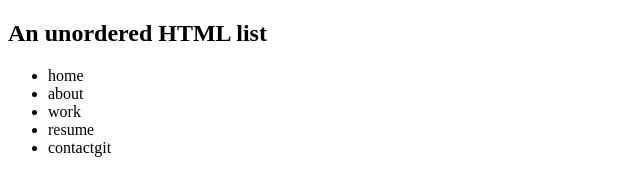
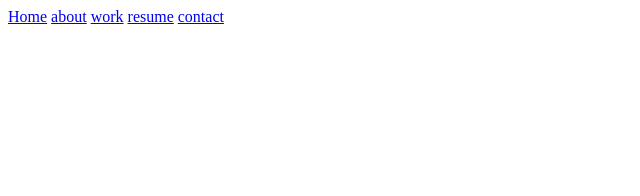
Before and after one commit to medahmedmejri/projet.html, a plain HTML site: page pp.html in a window 1280 px wide. Shown: the whole page, without its empty margins (0-640 px from the left). Drawn offline with Linux system fonts and the light colour scheme.

Commit message:
adding pp.html

```diff
--- a/pp.html
+++ b/pp.html
@@ -1,15 +1,26 @@
 <!DOCTYPE html>
 <html>
+<head>
+<style>
+ul {
+  list-style-type: none;
+  margin: 0;
+  padding: 0;
+}
+
+li {
+  display: inline;
+}
+</style>
+</head>
 <body>
 
-<h2>An unordered HTML list</h2>
-
 <ul>
-  <li>home </li>
-  <li>about</li>
-  <li>work</li>
-  <li>resume</li>
-  <li>contactgit </li>
+  <li><a href="#home">Home</a></li>
+  <li><a href="#about">about</a></li>
+  <li><a href="#work">work</a></li>
+  <li><a href="#resume">resume</a></li>
+  <li><a href="#contact">contact</a></li>
 </ul>
 
 </body>
```
